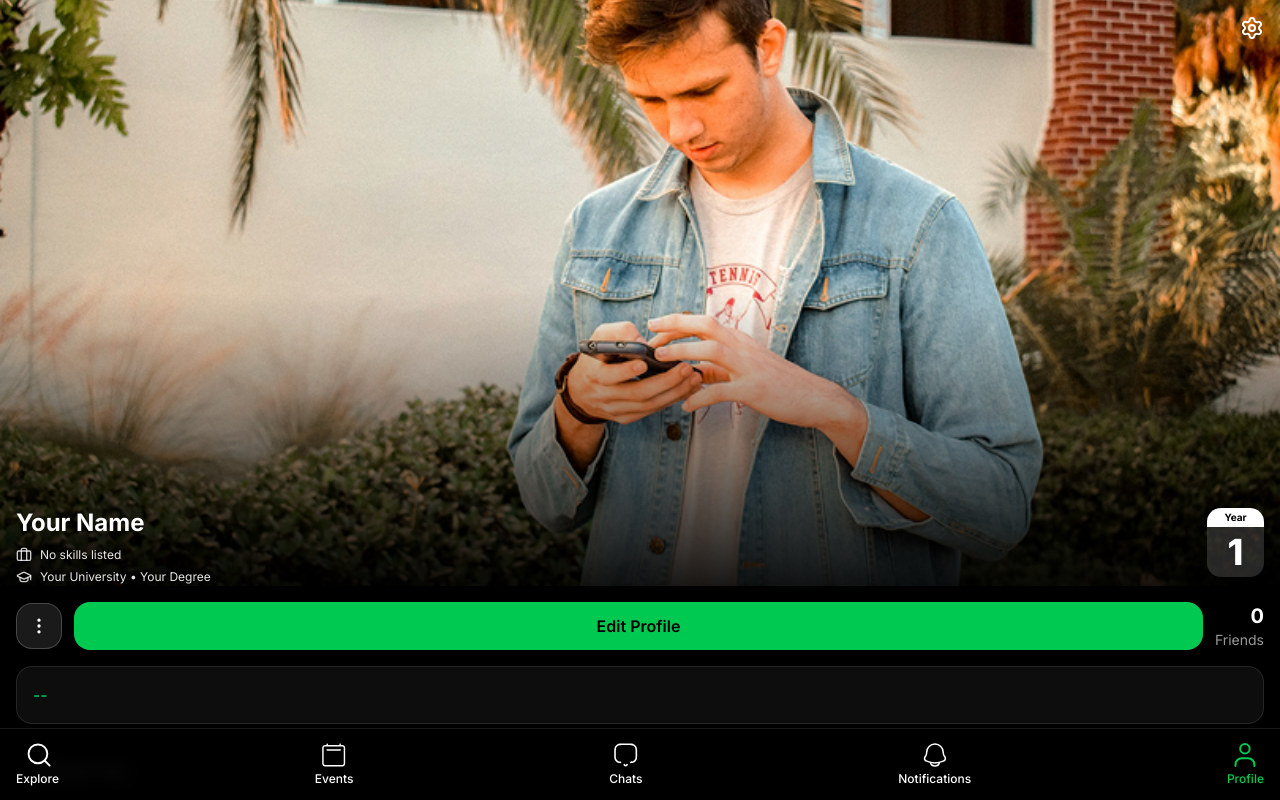
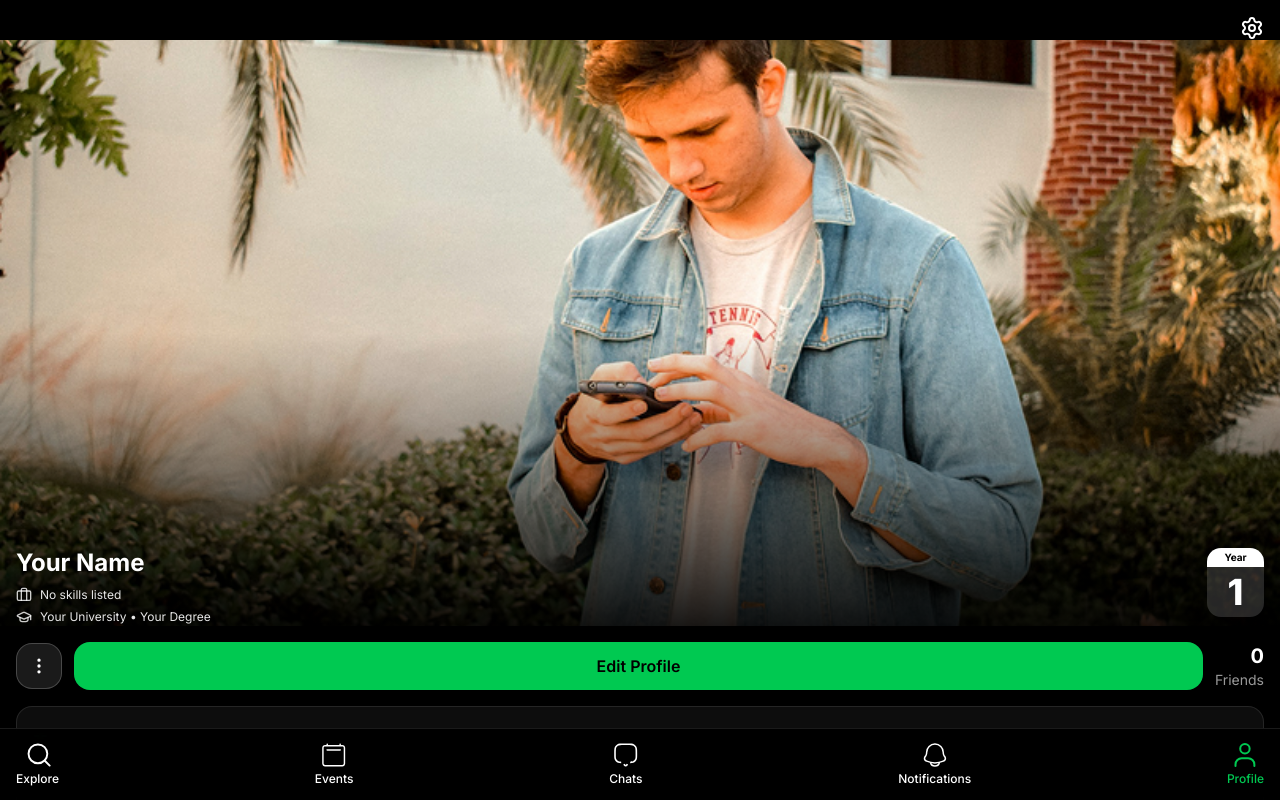
Before and after one commit to Meetcitadel-dev/CitadelFrontend, a React (Vite) app: page /profile in a window 1280 px wide. Built offline with nearby package versions, Linux system fonts and the light colour scheme.

Commit message:
fixed the settings icon

```diff
--- a/src/pages/profile/index.tsx
+++ b/src/pages/profile/index.tsx
@@ -195,8 +195,8 @@ export default function MobileProfileScreen() {
       `}</style>
       {/* Scrollable Content Container */}
       <div className="h-full overflow-y-auto pb-20 hide-scrollbar">
-        {/* Top Icons */}
-        <div className="absolute top-4 right-4 z-20 flex gap-3">
+        {/* Top Icons - Now scrolls with content */}
+        <div className="relative top-4 right-4 z-20 flex justify-end gap-3 mb-4">
           <button onClick={() => navigate("/settings")}>
             <Settings className="w-6 h-6 text-white" />
           </button>
```
